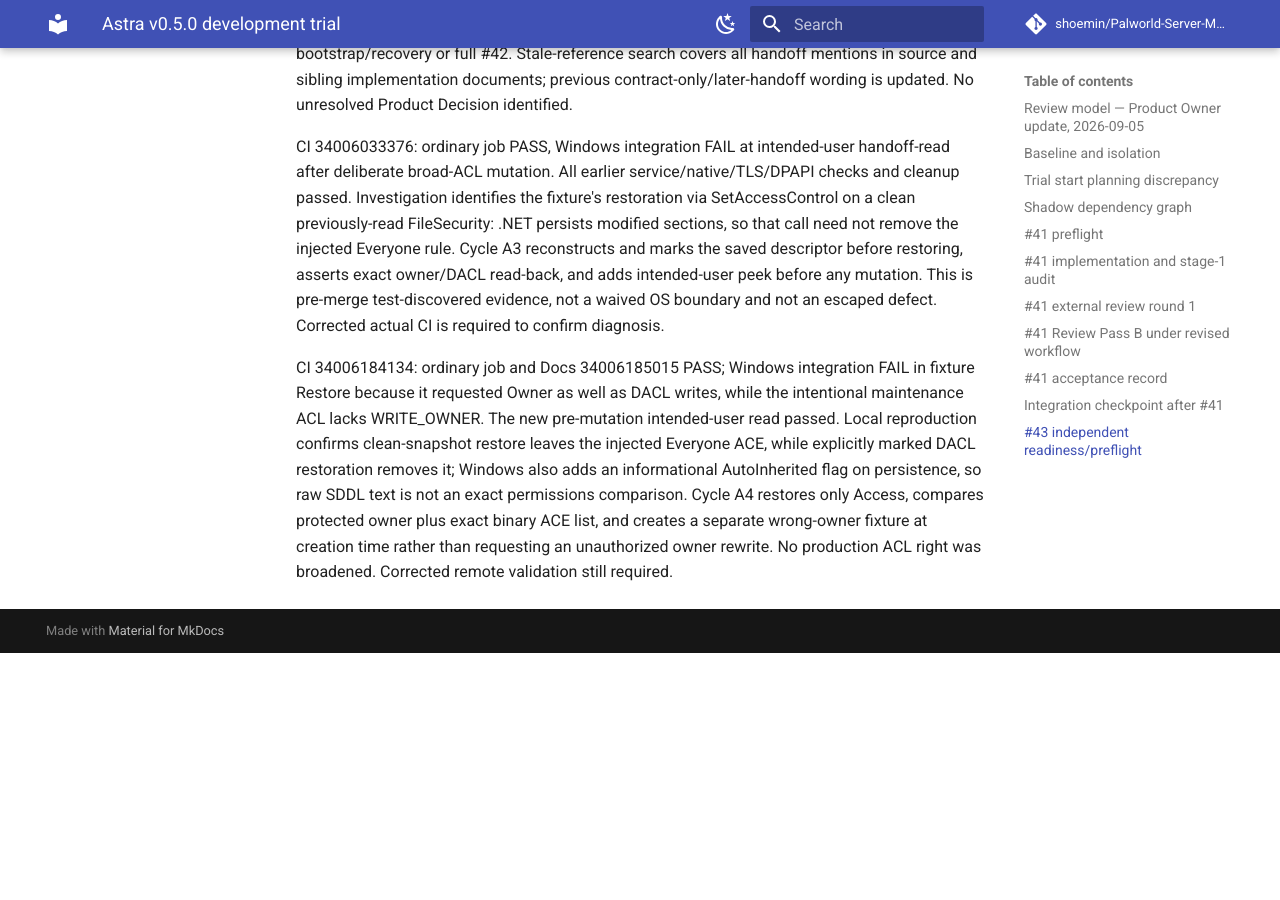
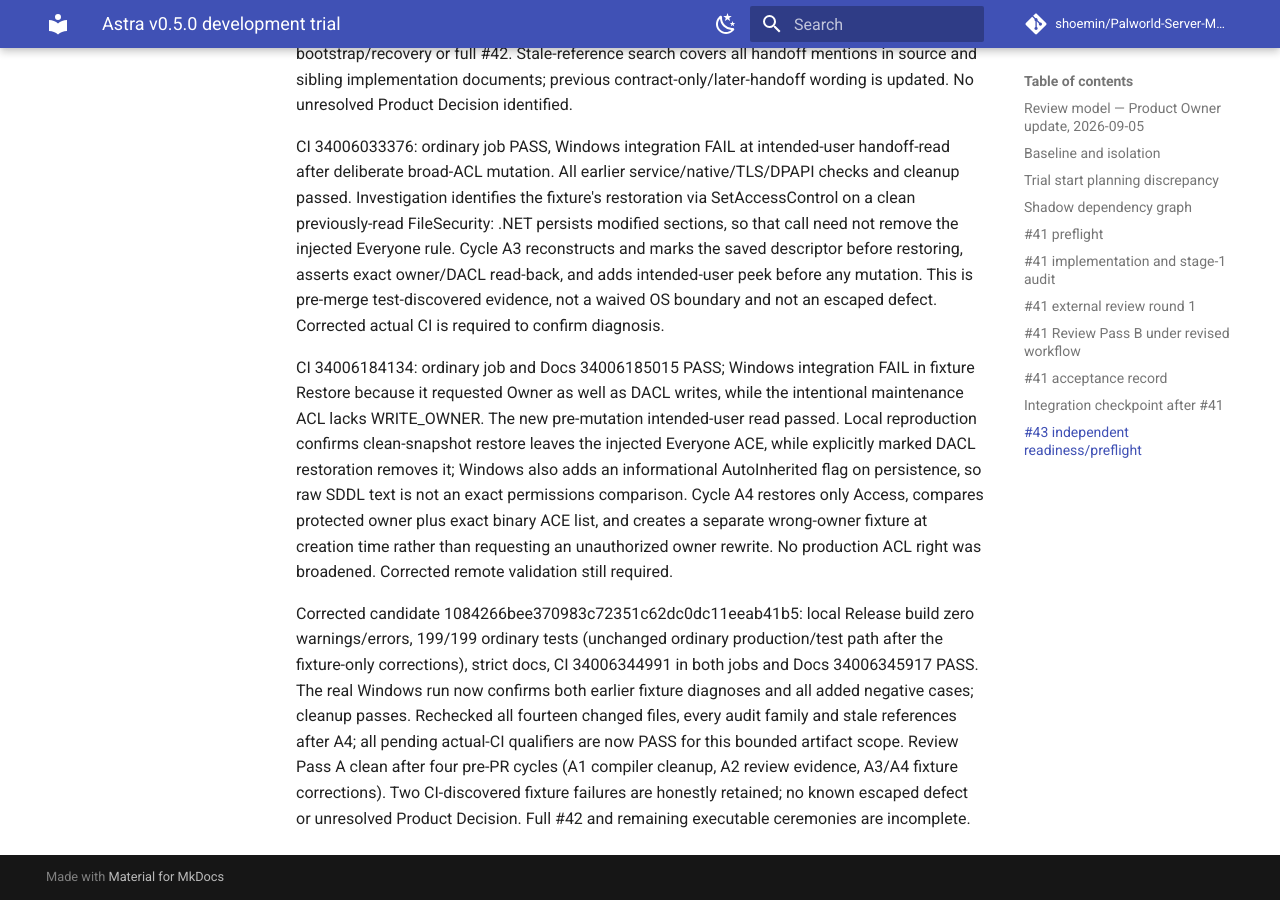
Before and after one commit to shoemin/Palworld-Server-Manager, an MkDocs documentation site: the page built from docs/experiments/astra-v0.5.0-trial.md, in a window 1280 px wide and 900 px high, scrolled down 74438 px. Built offline with MkDocs 1.6.1 and Material for MkDocs 9.7.7, drawn with Linux system fonts in a browser that asks for light colours; comment, search, counter and statistics services are not loaded; before the commit the page ends 75091 px from its top, so only the background shows below that.

Commit message:
Record protected handoff validation and clean review A

```diff
--- a/docs/experiments/astra-v0.5.0-trial.md
+++ b/docs/experiments/astra-v0.5.0-trial.md
@@ -872,3 +872,5 @@ Acceptance mapping: ordinary format test checks all purposes, wrong Host/ticket,
 CI 34006033376: ordinary job PASS, Windows integration FAIL at intended-user handoff-read after deliberate broad-ACL mutation. All earlier service/native/TLS/DPAPI checks and cleanup passed. Investigation identifies the fixture's restoration via SetAccessControl on a clean previously-read FileSecurity: .NET persists modified sections, so that call need not remove the injected Everyone rule. Cycle A3 reconstructs and marks the saved descriptor before restoring, asserts exact owner/DACL read-back, and adds intended-user peek before any mutation. This is pre-merge test-discovered evidence, not a waived OS boundary and not an escaped defect. Corrected actual CI is required to confirm diagnosis.
 
 CI 34006184134: ordinary job and Docs 34006185015 PASS; Windows integration FAIL in fixture Restore because it requested Owner as well as DACL writes, while the intentional maintenance ACL lacks WRITE_OWNER. The new pre-mutation intended-user read passed. Local reproduction confirms clean-snapshot restore leaves the injected Everyone ACE, while explicitly marked DACL restoration removes it; Windows also adds an informational AutoInherited flag on persistence, so raw SDDL text is not an exact permissions comparison. Cycle A4 restores only Access, compares protected owner plus exact binary ACE list, and creates a separate wrong-owner fixture at creation time rather than requesting an unauthorized owner rewrite. No production ACL right was broadened. Corrected remote validation still required.
+
+Corrected candidate 1084266bee370983c72351c62dc0dc11eeab41b5: local Release build zero warnings/errors, 199/199 ordinary tests (unchanged ordinary production/test path after the fixture-only corrections), strict docs, CI 34006344991 in both jobs and Docs 34006345917 PASS. The real Windows run now confirms both earlier fixture diagnoses and all added negative cases; cleanup passes. Rechecked all fourteen changed files, every audit family and stale references after A4; all pending actual-CI qualifiers are now PASS for this bounded artifact scope. Review Pass A clean after four pre-PR cycles (A1 compiler cleanup, A2 review evidence, A3/A4 fixture corrections). Two CI-discovered fixture failures are honestly retained; no known escaped defect or unresolved Product Decision. Full #42 and remaining executable ceremonies are incomplete.
```
